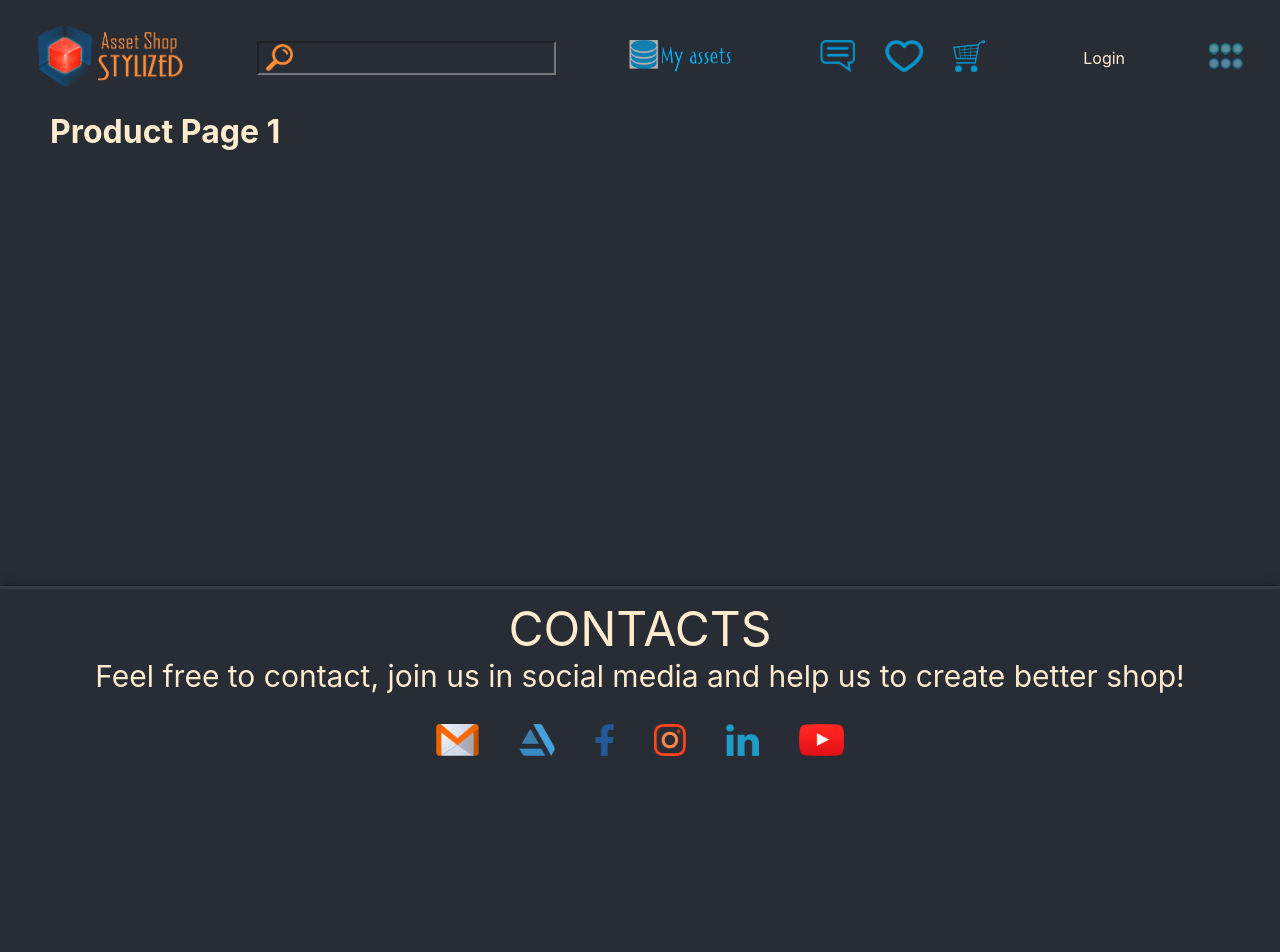
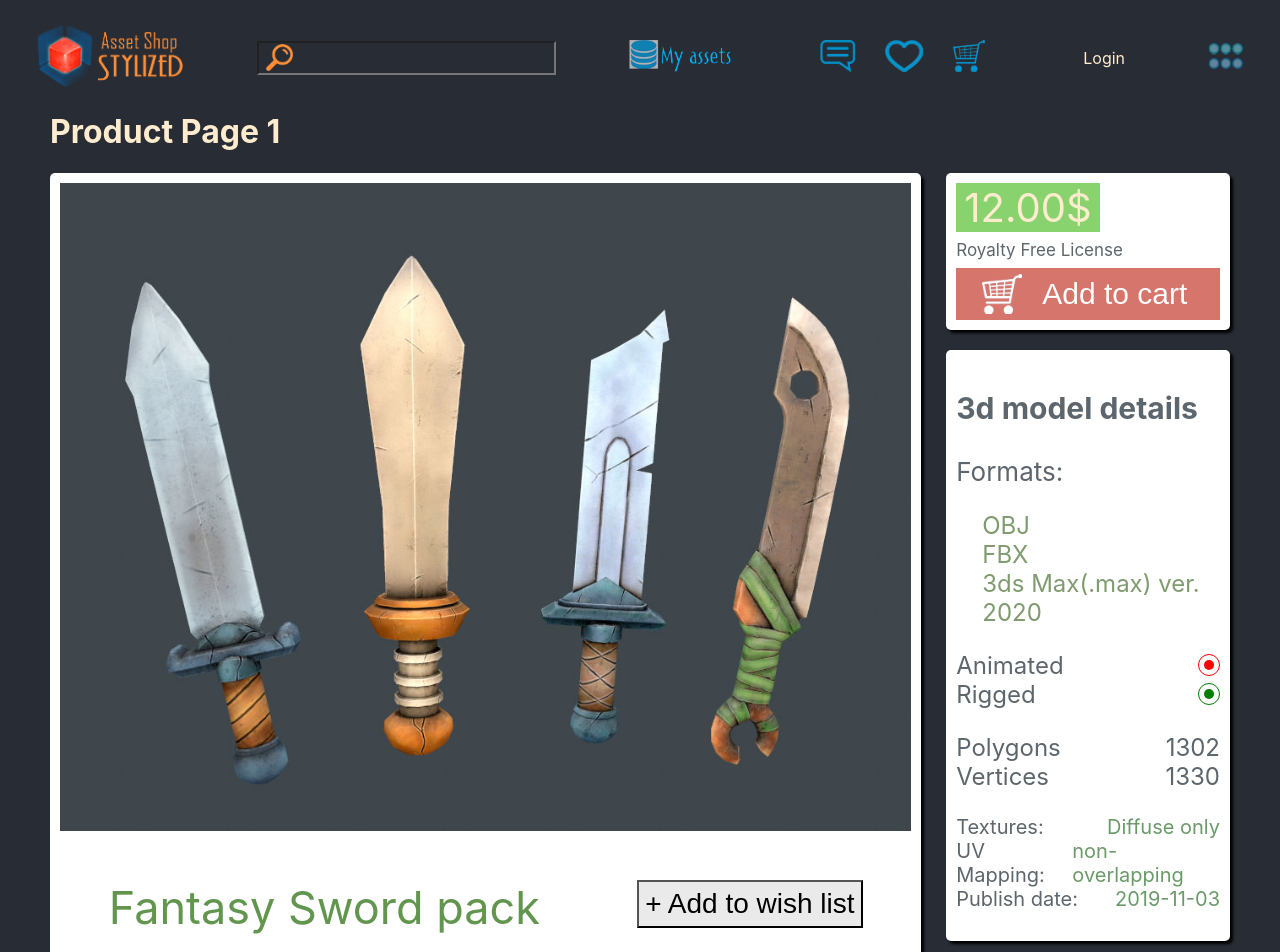
Before and after one commit to deeartrama88/react-redux-starter-template, a React (Create React App) app: page /product/1 in a window 1280 px wide. Shown: the top 952 px of the page. Before the commit the page ends 800 px from the top, so only its background shows below. Built offline with nearby package versions, Linux system fonts and the light colour scheme.

Commit message:
login form styling

```diff
--- a/src/components/forms/Field.js
+++ b/src/components/forms/Field.js
@@ -1,5 +1,6 @@
 import React from "react";
 import { Field } from 'formik';
+import './Field.scss';
 
 const CustomField = ({type, label, placeholder, name}) => {
     return (
@@ -9,7 +10,7 @@ const CustomField = ({type, label, placeholder, name}) => {
                   form: {touched, errors}, // also values, setXXXX, handleXXXX, dirty, isValid, status, etc.
                   meta,
               }) => (
-                <div>
+                <div className='input-box'>
                     <div>{label}</div>
                     <input className="my-custom-input" type={type} {...field} placeholder={placeholder}/>
                     {meta.touched && meta.error && (
--- /dev/null
+++ b/src/components/forms/Field.scss
@@ -0,0 +1,12 @@
+.input-box {
+  display: flex;
+  justify-content: center;
+  flex-direction: column;
+  width: 300px;
+  margin: auto;
+}
+.my-custom-input {
+  font-size: 24px;
+  margin: 25px 0;
+  border: 2px solid #c8c8c8;
+}
--- a/src/components/forms/LoginForm/index.js
+++ b/src/components/forms/LoginForm/index.js
@@ -20,12 +20,21 @@ const validationSchema = Yup.object({
 const LoginForm = ({isSubmitting}) => {
     return (
        <Form>
+          <div className='login-box'>
              <div className="login-title">LOGIN</div>
+          </div>
           <CustomField name="password" type="text" placeholder="Password"/>
           <CustomField name="username" type="text" placeholder="Username"/>
-            <button type="submit" disabled={isSubmitting}>
-                {isSubmitting ? 'Loading' : 'Submit'}
+          <span className='lost-pass'>Lost your Password?</span>
+          <div className='wrap'>
+             <button className='wrap-btn' type="submit" disabled={isSubmitting}>
+                {isSubmitting ? 'Loading' : 'Sign in'}
              </button>
+          </div>
+         <div className='holder'>
+            <div className='holder-line'> </div>
+            <div className='text'>Dont have an account? <span className='text-color'>Sign up here!</span></div>
+         </div>
        </Form>
     );
 };
--- a/src/components/forms/LoginForm/index.scss
+++ b/src/components/forms/LoginForm/index.scss
@@ -1,5 +1,71 @@
+
 .login {
+    display: flex;
   &-title {
     font-size: 2rem;
+    text-align: center;
+    color: #437fa1;
+    margin: 0 auto;
+    overflow: hidden;
+  }
+  &-title:before {
+    display: block;
+    width: 35%;
+    content: '';
+    position: absolute;
+    border-bottom: 3px solid #c8c8c8;
+    top: 40%;
+    right: 10px;
+  }
+  &-title:after {
+    display: block;
+    width: 35%;
+    content: '';
+    position: absolute;
+    border-bottom: 3px solid #c8c8c8;
+    top: 40%;
+    left: 10px;
   }
 }
+.login-box {
+  position: relative;
+}
+
+.lost-pass {
+  display: flex;
+  justify-content: center;
+  margin: 25px 0;
+  font-size: 24px;
+  color: #768288;
+}
+
+.wrap {
+  display: flex;
+  justify-content: center;
+  margin-bottom: 35px;
+  &-btn {
+    font-size: 24px;
+
+    padding: 2px 110px;
+    background-color: #88c27d;
+  }
+}
+
+.holder {
+  &-line {
+    width: 80%;
+    height: 3px;
+    background-color: #768288;
+    margin: auto;
+
+  }
+}
+
+.text {
+  font-size: 24px;
+  text-align: center;
+  padding: 15px 0;
+  &-color {
+    color: #407695;
+  }
+}
--- /dev/null
+++ b/src/components/products/productDeteils/ProductDeteils.js
@@ -0,0 +1,83 @@
+import React from 'react';
+import './ProductDeteils.scss';
+import ProductMain from '../../../assets/images/ProductDetails/product-main-img.jpg';
+import ProductCart from '../../../assets/images/ProductDetails/product-cart-icon.png';
+
+const ProductDetails = () => {
+   return (
+      <div className="product">
+         <div className="product-main">
+            <img src={ProductMain} alt="" />
+            <div className="product-pack">
+               <div className="product-pack_subtitle">Fantasy Sword pack</div>
+               <button className="product-pack_btn">+ Add to wish list</button>
+            </div>
+            <hr />
+            <div className="product-caption">
+               <div className="product-caption_desc">Description:</div>
+               <div className="product-caption_text">
+                  Stylized swords set, low poly, optimized for mobile games,
+                  handpainted textures, diffuse only. Can be used in many games,
+                  good for different purpose. Can be used as weapon and as
+                  props. 4 models in pack.
+               </div>
+               <hr />
+            </div>
+         </div>
+         <div className="product-box">
+            <div className="wrap">
+               <span className="product-box_price">12.00$</span>
+               <span className="product-box_text">Royalty Free License</span>
+               <button className="producr-btn">
+                  <img className="producr-btn_icon" src={ProductCart} alt="" />
+                  <span className="producr-btn_text">Add to cart</span>
+               </button>
+            </div>
+            <div className="sidebar">
+               <h3 className="sidebar-title">3d model details</h3>
+               <div className="sidebar-headline">Formats:</div>
+               <ul className="box">
+                  <li className="box-col">OBJ</li>
+                  <li className="box-col">FBX</li>
+                  <li className="box-col">3ds Max(.max) ver. 2020</li>
+               </ul>
+               <ul className="input">
+                  <li className="input-col">
+                     Animated
+                     <div className="input-col_style red">
+                        <div className="input-col_border red"> </div>
+                     </div>
+                  </li>
+                  <li className="input-col">
+                     Rigged
+                     <div className="input-col_style green">
+                        <div className="input-col_border green"> </div>
+                     </div>
+                  </li>
+               </ul>
+               <ul className="object">
+                  <li className="object-details">
+                     Polygons <span>1302</span>
+                  </li>
+                  <li className="object-details">
+                     Vertices <span>1330</span>
+                  </li>
+               </ul>
+               <ul className="meta">
+                  <li className="meta-box">
+                     Textures: <span>Diffuse only</span>
+                  </li>
+                  <li className="meta-box">
+                     UV Mapping: <span>non-overlapping</span>
+                  </li>
+                  <li className="meta-box">
+                     Publish date: <span>2019-11-03</span>
+                  </li>
+               </ul>
+            </div>
+         </div>
+      </div>
+   );
+};
+
+export default ProductDetails;
--- /dev/null
+++ b/src/components/products/productDeteils/ProductDeteils.scss
@@ -0,0 +1,177 @@
+.product {
+   display: flex;
+   justify-content: center;
+   margin-bottom: 145px;
+
+   &-main {
+      width: 75%;
+      img {
+         width: 100%;
+      }
+   }
+   &-pack {
+      display: flex;
+      justify-content: space-around;
+      margin: 45px 0;
+      &_subtitle {
+         font-size: 45px;
+         color: #62964f;
+      }
+      &_btn {
+         background-color: #eaeaea;
+         font-size: 28px;
+         cursor: pointer;
+         height: 48px;
+      }
+   }
+   &-box {
+      display: flex;
+      flex-direction: column;
+      padding-left: 25px;
+      width: 25%;
+      &_price {
+         background-color: #89d36e;
+         width: fit-content;
+         padding: 0 8px;
+         font-size: 40px;
+      }
+      &_text {
+         padding: 8px 0;
+         font-size: 17px;
+         color: #5d666c;
+      }
+      .producr-btn {
+         background-color: #d6756b;
+         display: flex;
+         align-items: center;
+         border: transparent;
+         cursor: pointer;
+         &_icon {
+            height: 40px;
+            padding: 5px 20px;
+         }
+         &_text {
+            font-size: 30px;
+            color: #fff;
+         }
+      }
+   }
+   &-caption {
+      display: flex;
+      justify-content: flex-start;
+      flex-direction: column;
+      &_desc {
+         font-size: 38px;
+         margin: 20px 0;
+         color: #5d666c;
+      }
+      &_text {
+         font-size: 30px;
+         margin-bottom: 20px;
+         color: #5d666c;
+      }
+      hr {
+         margin: 35px 0;
+      }
+   }
+}
+
+.sidebar {
+   background-color: #ffff;
+   padding: 10px;
+   box-shadow: 3px 3px 3px black;
+   border-radius: 5px;
+   font-size: 26px;
+   color: #5d666c;
+   &-title {
+      font-size: 30px;
+   }
+}
+
+.box {
+   list-style: none;
+   color: #7f9b6f;
+   padding-left: 20px;
+   font-size: 24px;
+   &-col {
+      padding-left: 6px;
+   }
+}
+
+.input {
+   list-style: none;
+   font-size: 24px;
+   padding-left: 0;
+   color: #5d666c;
+   &-col {
+      display: flex;
+      justify-content: space-between;
+      align-items: center;
+      &_style {
+         width: 20px;
+         height: 20px;
+         border-radius: 50%;
+         border: 1px solid red;
+         display: flex;
+         justify-content: center;
+         align-items: center;
+         &.red {
+            border: 1px solid red;
+         }
+         &.green {
+            border: 1px solid green;
+         }
+      }
+      &_border {
+         width: 10px;
+         height: 10px;
+         border-radius: 50%;
+         background: red;
+         &.red {
+            background: red;
+         }
+         &.green {
+            background: green;
+         }
+      }
+   }
+}
+
+.object {
+   list-style: none;
+   padding-left: 0;
+   font-size: 24px;
+   &-details {
+      display: flex;
+      justify-content: space-between;
+   }
+}
+
+.meta {
+   list-style: none;
+   padding-left: 0;
+   font-size: 20px;
+   &-box {
+      display: flex;
+      justify-content: space-between;
+      span {
+         color: #6b9a69;
+      }
+   }
+}
+.product-main {
+   background-color: #ffff;
+   padding: 10px;
+   box-shadow: 3px 3px 3px black;
+   border-radius: 5px;
+}
+
+.wrap {
+   margin-bottom: 20px;
+   display: flex;
+   flex-direction: column;
+   background-color: #ffff;
+   padding: 10px;
+   box-shadow: 3px 3px 3px black;
+   border-radius: 5px;
+}
--- a/src/layouts/ProductPage.js
+++ b/src/layouts/ProductPage.js
@@ -1,4 +1,5 @@
 import React from 'react';
+import ProductDetails from '../components/products/productDeteils/ProductDeteils';
 import { useParams } from 'react-router-dom';
 
 const ProductPage = () => {
@@ -6,6 +7,7 @@ const ProductPage = () => {
    return (
       <div className="container">
          <h1>Product Page {id}</h1>
+         <ProductDetails />
       </div>
    );
 };
```
Also changed, not shown: src/components/header/HeaderDesc.js (added, +18 -0 lines), src/assets/images/ProductDetails/product-cart-icon.png (added), src/assets/images/ProductDetails/product-main-img.jpg (added). Lines whose indentation alone changed are shown as unchanged.
